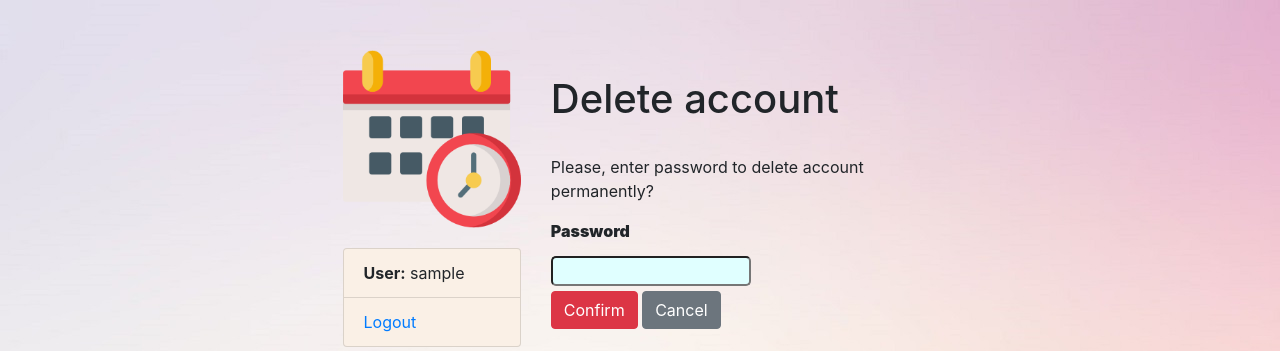
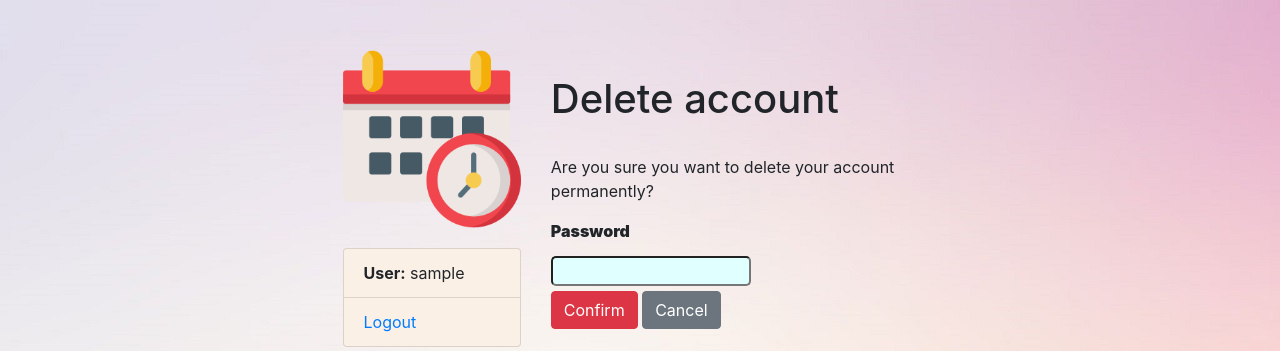
Before and after one commit to pazyn404/todo-list-project, a Django app: page /registration/1/delete/ in a window 1280 px wide. Shown: the top 351 px of the page. Run offline with Django 4.2, Linux system fonts and the light colour scheme; the visitor is signed in with stand-in values (Sample User, id 1); data comes from the database, SQL or seed files in the repository.

Commit message:
Update README

```diff
--- a/templates/registration/user_confirm_delete.html
+++ b/templates/registration/user_confirm_delete.html
@@ -5,7 +5,7 @@
   <h1>Delete account</h1>
   <br>
 
-  <p>Please, enter password to delete account permanently?</p>
+  <p>Are you sure you want to delete your account permanently?</p>
 
   <form method="post" action="{% url 'registration:confirm-deletion' pk=user.pk %}">
     {% csrf_token %}
```
Also changed, not shown: README.md.
